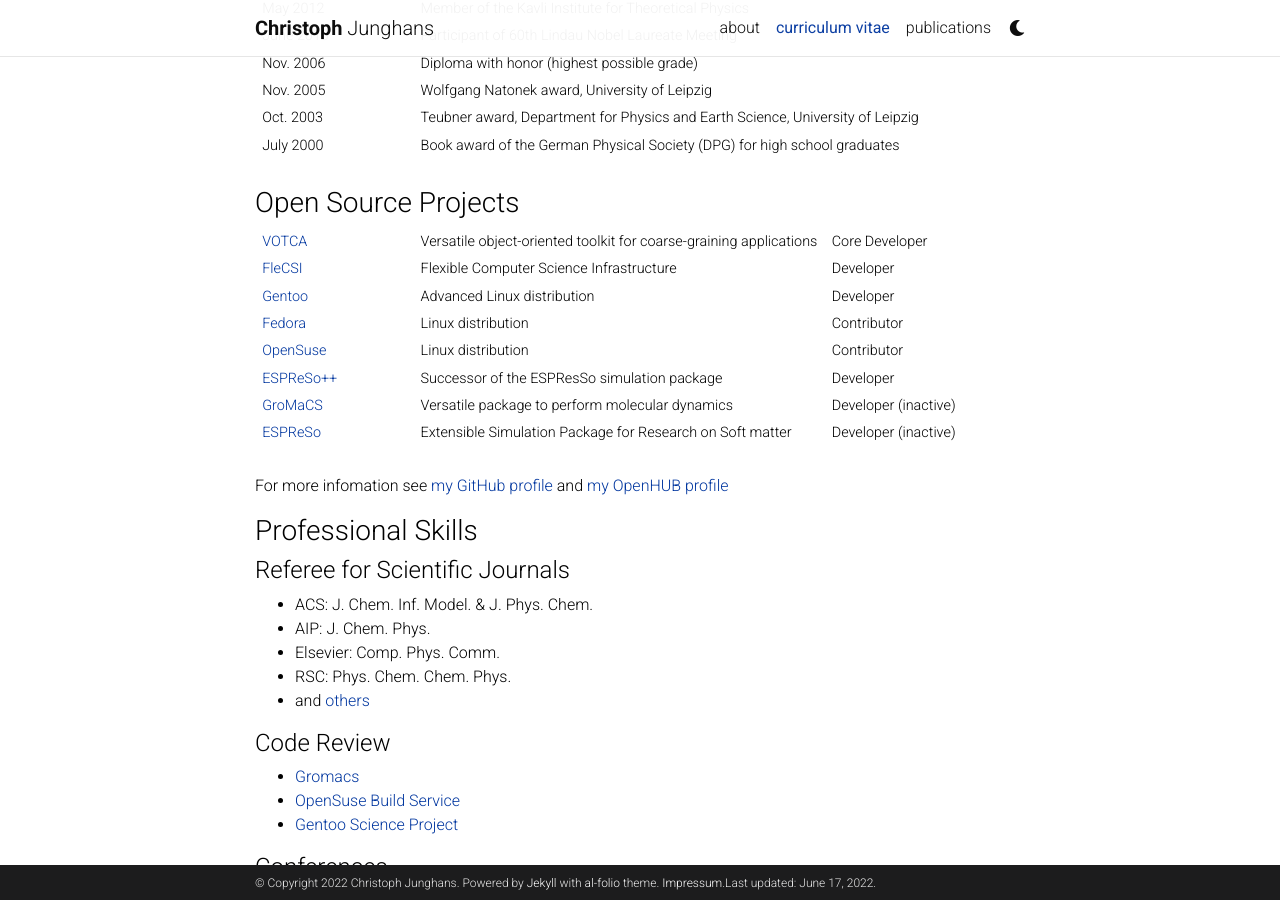
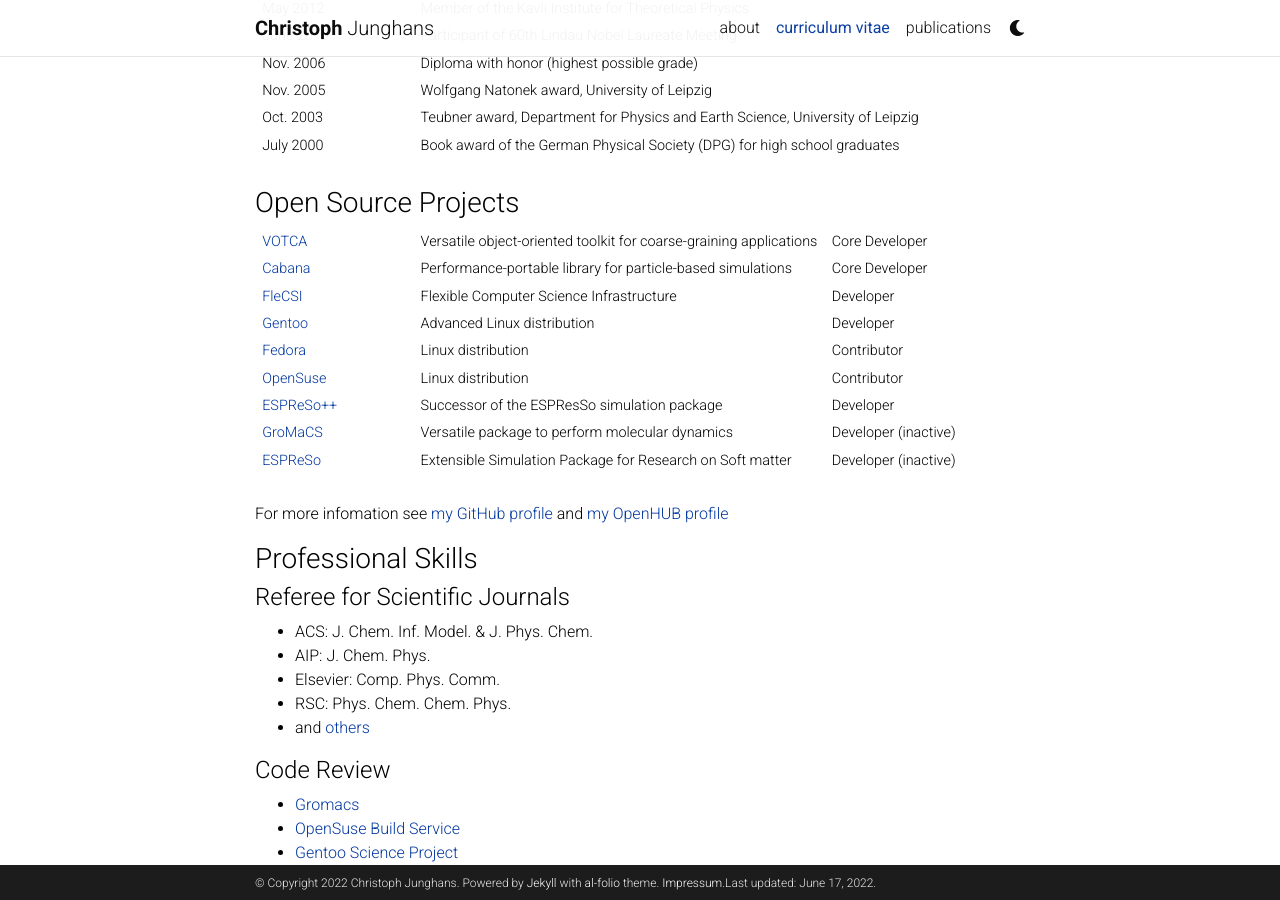
Before and after one commit to junghans/junghans.github.io, a Jekyll site: the page built from _pages/cv.md, in a window 1280 px wide and 900 px high, scrolled down 1809 px. Built offline with Jekyll 4.4.1, drawn with Linux system fonts in a browser that asks for light colours; comment, search, counter and statistics services are not loaded; a style sheet for code colours, icons or effects is not loaded.

Commit message:
add cabana

```diff
--- a/_pages/cv.md
+++ b/_pages/cv.md
@@ -76,6 +76,7 @@
 ### Open Source Projects ###
 
 | [VOTCA](https://www.votca.org) | Versatile object-oriented toolkit for coarse-graining applications | Core Developer
+| [Cabana](https://github.com/ECP-copa/Cabana) | Performance-portable library for particle-based simulations | Core Developer
 | [FleCSI](http://www.flecsi.org) | Flexible Computer Science Infrastructure | Developer
 | [Gentoo](https://www.gentoo.org) | Advanced Linux distribution | Developer
 | [Fedora](https://start.fedoraproject.org) | Linux distribution | Contributor
```
Also changed, not shown: 1 other file.
